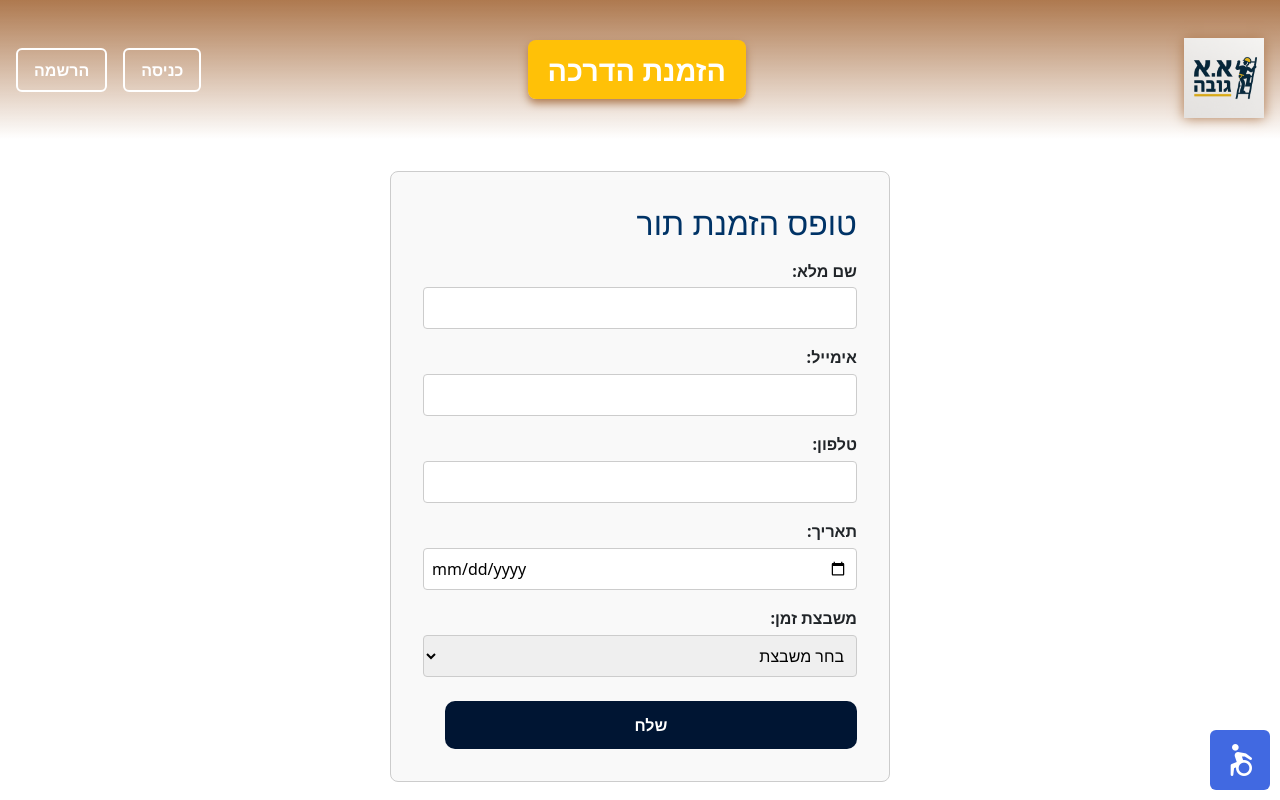
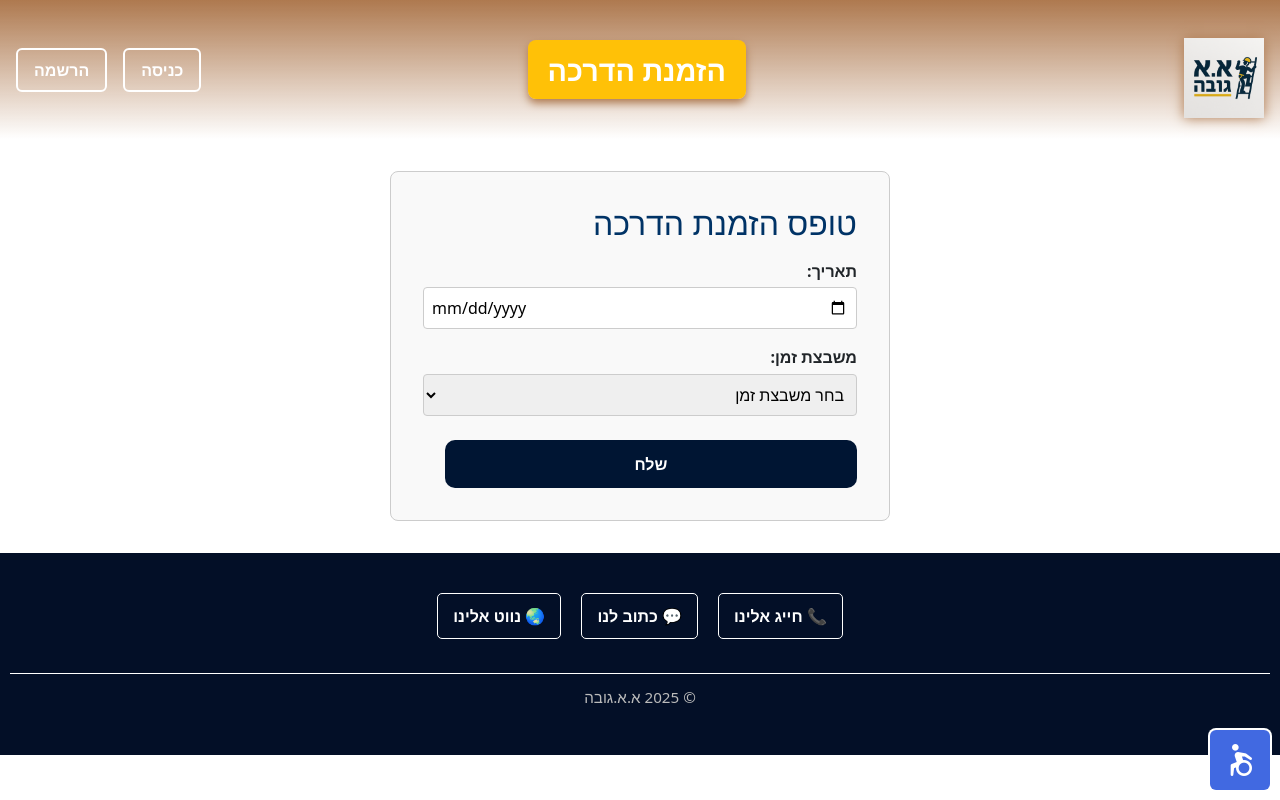
Before and after one commit to ItzhakLevy1/Nir-Scheduler, a React (Create React App) app in the folder nirSchedularReact/: page /booking in a window 1280 px wide. Shown: the top 800 px of the page. Built offline with nearby package versions, Linux system fonts and the light colour scheme.

Commit message:
Remove שם מלא, אימייל and טלפון fields from טופס הזמנת הדרכה

```diff
--- a/nirSchedularReact/src/components/BookingForm.jsx
+++ b/nirSchedularReact/src/components/BookingForm.jsx
@@ -29,10 +29,9 @@ const BookingForm = ({ userId }) => {
 
   return (
     <form className="booking-form" onSubmit={onSubmit}>
-      <h2>טופס הזמנת תור</h2>
+      <h2>טופס הזמנת הדרכה</h2>
 
-      {/* Full Name Field */}
-      <label>שם מלא:</label>
+      {/* <label>שם מלא:</label>
       <input
         type="text"
         name="fullName"
@@ -41,7 +40,6 @@ const BookingForm = ({ userId }) => {
         required
       />
 
-      {/* Email Field */}
       <label>אימייל:</label>
       <input
         type="email"
@@ -51,7 +49,6 @@ const BookingForm = ({ userId }) => {
         required
       />
 
-      {/* Phone Field */}
       <label>טלפון:</label>
       <input
         type="tel"
@@ -59,7 +56,7 @@ const BookingForm = ({ userId }) => {
         value={formData.phone}
         onChange={handleChange}
         required
-      />
+      /> */}
 
       {/* Date Field */}
       <label>תאריך:</label>
@@ -79,7 +76,7 @@ const BookingForm = ({ userId }) => {
         onChange={handleChange}
         required
       >
-        <option value="">בחר משבצת</option>
+        <option value="">בחר משבצת זמן</option>
         <option value="morning">בוקר</option>
         <option value="evening">ערב</option>
       </select>
```
